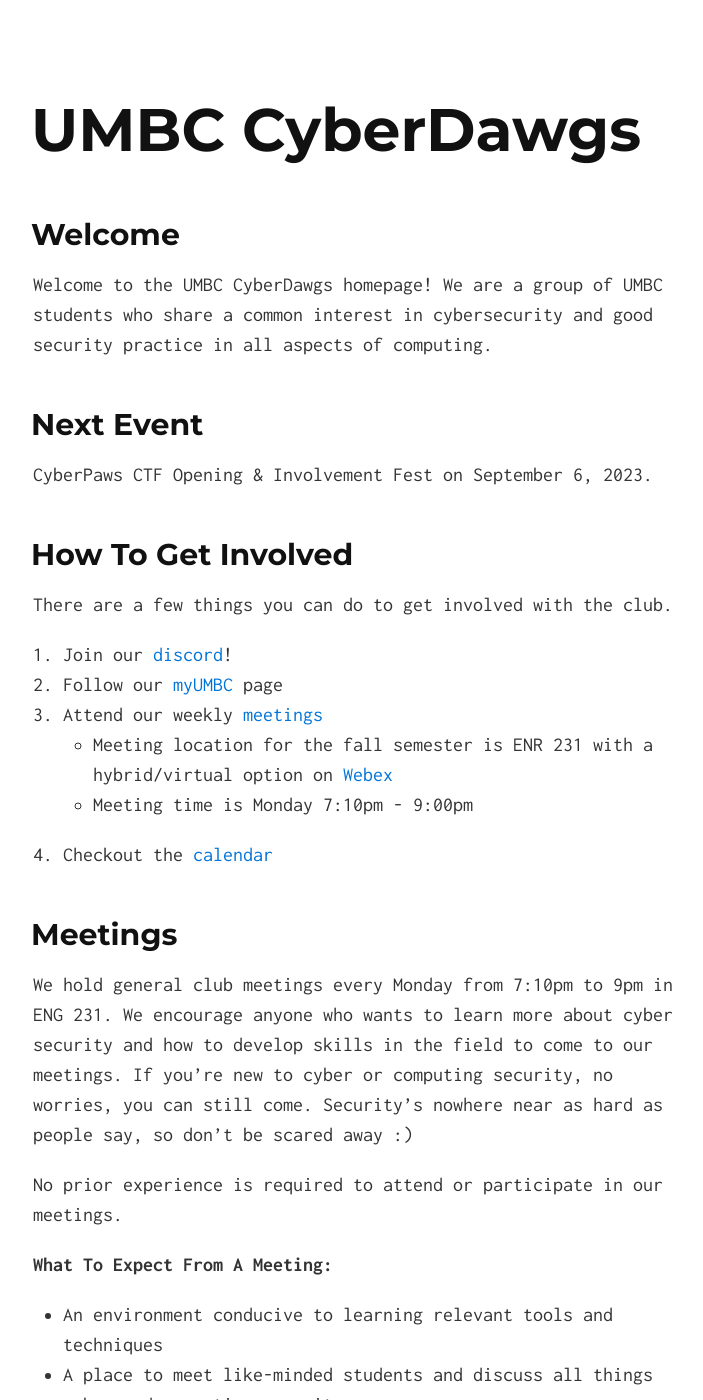
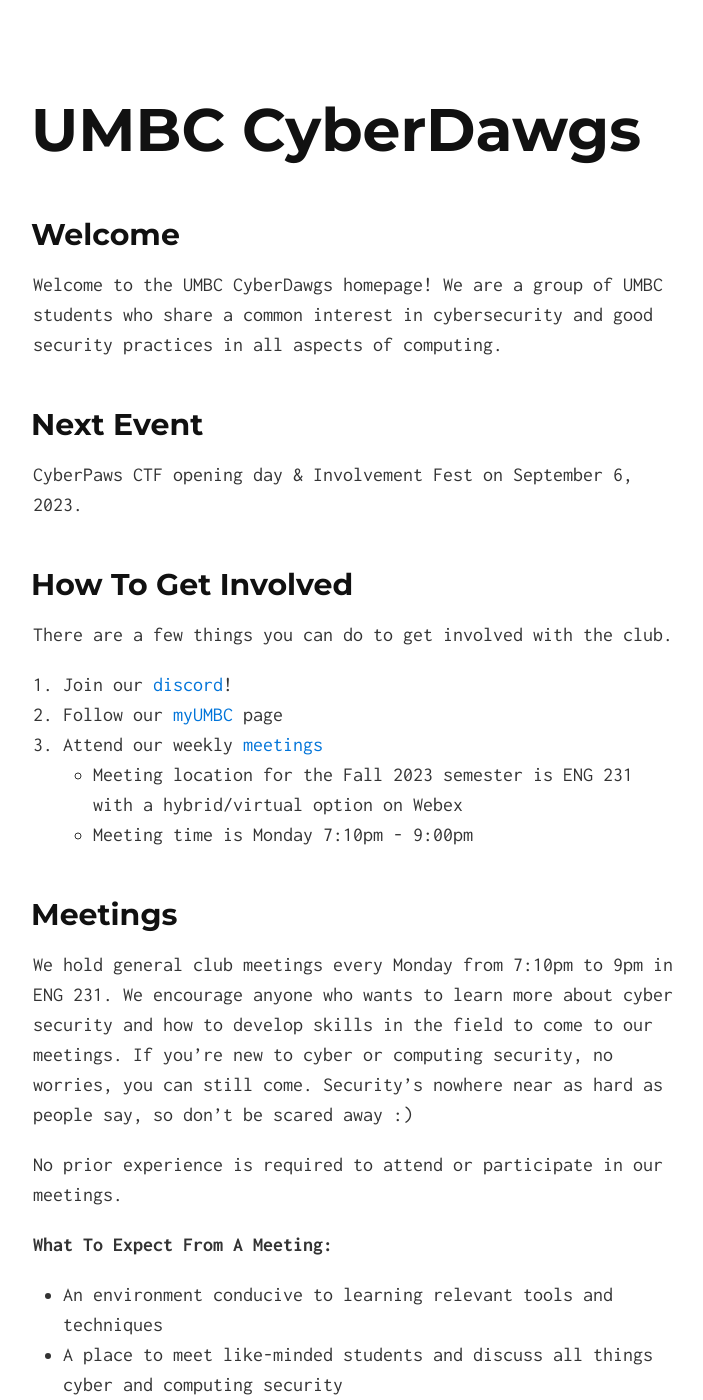
Before and after one commit to UMBCCyberDawgs/umbccyberdawgs.github.io, a Jekyll site: the page built from index.md, in a window 1280 px wide and 1400 px high. Shown: the whole window, without its empty margins (287-990 px from the left). Built offline with Jekyll 4.4.1, drawn with Linux system fonts in a browser that asks for light colours; our own code applies the rules of GitHub Pages for plain Markdown files.

Commit message:
Update index.md
ENR -> ENG

```diff
--- a/index.md
+++ b/index.md
@@ -5,11 +5,11 @@ layout: default
 ## Welcome
 
 Welcome to the UMBC CyberDawgs homepage! We are a group of UMBC students who
-share a common interest in cybersecurity and good security practice in all aspects of computing.
+share a common interest in cybersecurity and good security practices in all aspects of computing.
 
 ## Next Event
 
-CyberPaws CTF Opening & Involvement Fest on September 6, 2023.
+CyberPaws CTF opening day & Involvement Fest on September 6, 2023.
 
 ## How To Get Involved
 
@@ -18,9 +18,8 @@ There are a few things you can do to get involved with the club.
 1. Join our [discord](https://discord.gg/SKwhhNyrdJ)!
 2. Follow our [myUMBC](https://my3.my.umbc.edu/groups/umbccd) page
 3. Attend our weekly [meetings](#meetings)
-    * Meeting location for the fall semester is ENR 231 with a hybrid/virtual option on [Webex](https://google.com)
+    * Meeting location for the Fall 2023 semester is ENG 231 with a hybrid/virtual option on Webex
     * Meeting time is Monday 7:10pm - 9:00pm
-4. Checkout the [calendar](#calendar)
 
 ## <a name="meetings">Meetings
 
```
